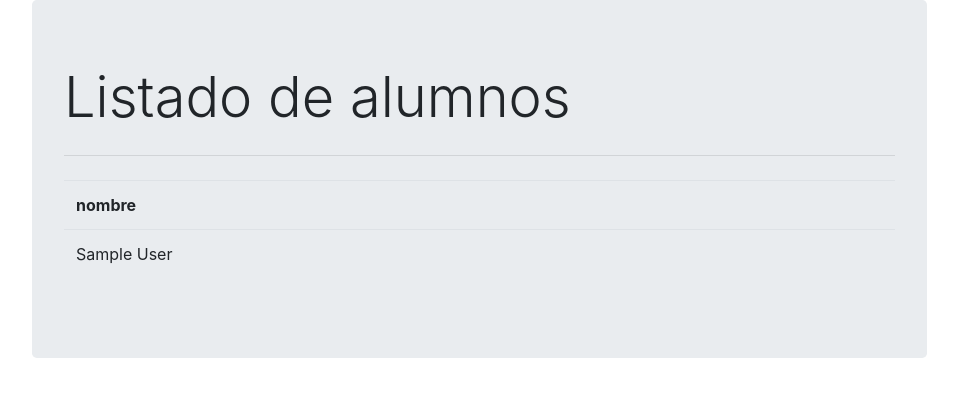
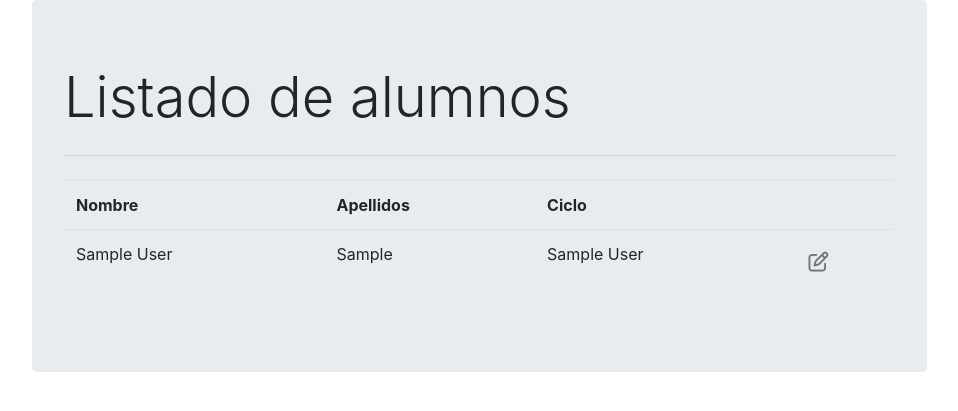
Before and after one commit to LeandroSKA/Proyecto_DAW, a Django app: page /alumno/listado/ in a window 1280 px wide. Shown: the top 411 px of the page, without its empty margins (68-1026 px from the left). Run offline with Django 3.2, Linux system fonts and the light colour scheme; tables that the repository leaves empty hold one stand-in row (values such as "Sample post"); some libraries are stand-ins or nearby versions.

Commit message:
Añadido botón de edición y su funcionalidad
Se añade el botón para editar los alumnos además de la funcionalidad para el mismo

```diff
--- a/personas_project/personas_project/settings.py
+++ b/personas_project/personas_project/settings.py
@@ -80,7 +80,7 @@ WSGI_APPLICATION = 'personas_project.wsgi.application'
 DATABASES = {
     'default': {
         'ENGINE': 'django.db.backends.postgresql',
-        'NAME': 'schooldb',
+        'NAME': 'school_db',
         'USER': 'postgres',
         'PASSWORD': '1234',
         'HOST': 'localhost'
--- a/personas_project/school_members/models.py
+++ b/personas_project/school_members/models.py
@@ -8,7 +8,7 @@ class ciclo(models.Model):
         return self.nombre
 
 class profesor(models.Model):
-    DNI= models.CharField(max_length=9,primary_key=True)
+    DNI= models.CharField(max_length=9)
     nombre= models.CharField(max_length=50)
     apellidos= models.CharField(max_length=100)
     numero= models.CharField(max_length=15)
@@ -16,7 +16,7 @@ class profesor(models.Model):
     residencia= models.CharField(max_length=200)
 
 class alumno(models.Model):
-    DNI= models.CharField(max_length=9,primary_key=True)
+    DNI= models.CharField(max_length=9)
     nombre= models.CharField(max_length=50)
     apellidos= models.CharField(max_length=100)
     numero= models.CharField(max_length=15)
--- a/personas_project/school_members/templates/school_members/alumno_listado.html
+++ b/personas_project/school_members/templates/school_members/alumno_listado.html
@@ -4,13 +4,23 @@
 <table class="table table-borderless">
     <thead class="border-bottom font-weight-bold">
         <tr>
-            <td>nombre</td>
+            <td>Nombre</td>
+            <td>Apellidos</td>
+            <td>Ciclo</td>
+            <td></td>
         </tr>
     </thead>
     <tbody>
         {% for alumno in listado %}
             <tr>
                 <td>{{alumno.nombre}}</td>
+                <td>{{alumno.apellidos}}</td>
+                <td>{{alumno.ciclo}}</td>
+                <td>
+                    <a href="{% url 'alumnos_actualizar' alumno.id %}" class="btn text-secondary px-0">
+                        <i class="far fa-edit fa-lg"></i>
+                    </a>
+                </td>
             </tr>
         {% endfor%}
     </tbody>
--- a/personas_project/school_members/urls.py
+++ b/personas_project/school_members/urls.py
@@ -2,6 +2,7 @@ from django.urls import path, include
 from . import views
 
 urlpatterns = [
-    path('', views.alumno_editar),
-    path('listado/', views.alumno_lista)
+    path('', views.alumno_editar, name='alumnos_insertar'),
+    path('<int:id>/', views.alumno_editar, name='alumnos_actualizar'),
+    path('listado/', views.alumno_lista, name='alumnos_listado')
 ]
--- a/personas_project/school_members/views.py
+++ b/personas_project/school_members/views.py
@@ -8,12 +8,21 @@ def alumno_lista(request):
     context = {'listado' : alumno.objects.all()}
     return render(request, "school_members/alumno_listado.html", context)
 
-def alumno_editar(request):
+def alumno_editar(request, id=0):
     if request.method == "GET":
-        form = newPeopleForm()
+        if id==0:
+            form = newPeopleForm()
+        else:
+            alumnoi = alumno.objects.get(pk=id)
+            form = newPeopleForm(instance=alumnoi)
+
         return render(request, "school_members/alumno_editar.html",{"form": form})
     else:
-        form = newPeopleForm(request.POST)
+        if id==0:
+            form = newPeopleForm(request.POST)
+        else:
+            alumnoi = alumno.objects.get(pk=id)
+            form = newPeopleForm(request.POST, instance=alumnoi)
         if form.is_valid():
             form.save()
         return redirect('/alumno/listado')
```
Also changed, not shown: personas_project/school_members/migrations/0001_initial.py.
